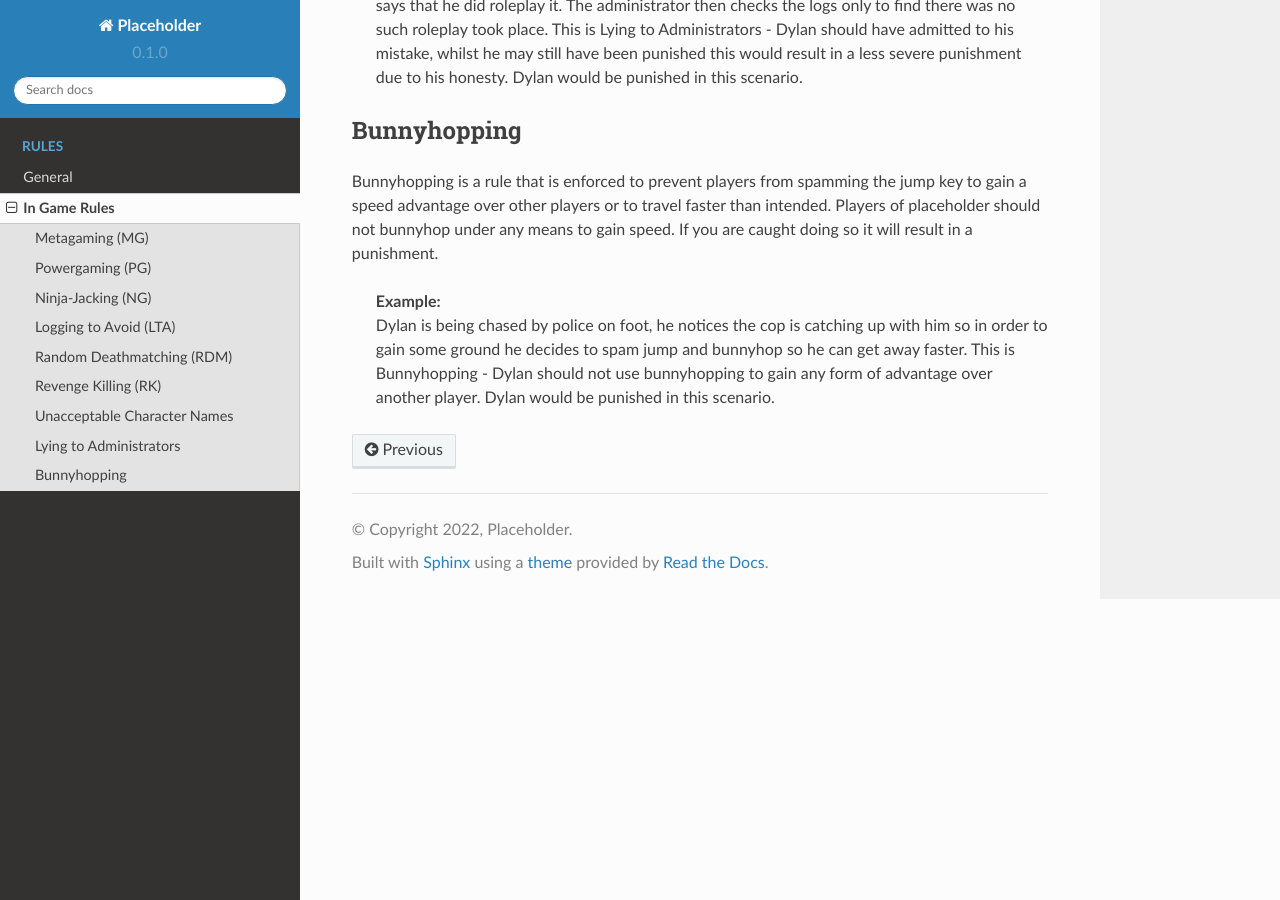
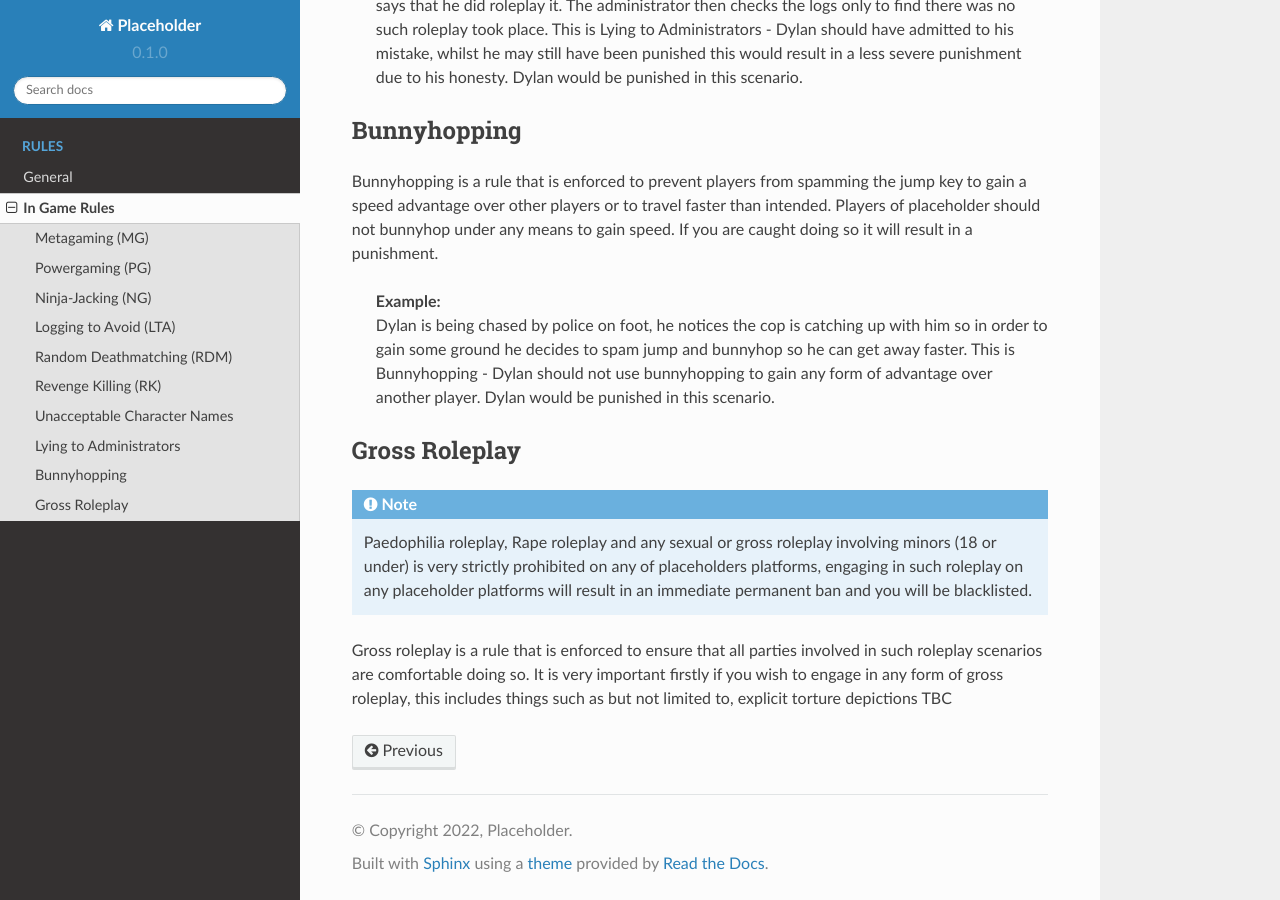
Before and after one commit to Illeeminati/doc, a Sphinx documentation site: the page built from docs/source/rules/ig_rules.rst, in a window 1280 px wide and 900 px high, scrolled down 4152 px. Built offline with Sphinx 7.4.7 and the Read the Docs theme 2.0.0, drawn with Linux system fonts in a browser that asks for light colours.

Commit message:
Update ig_rules.rst

```diff
--- a/docs/source/rules/ig_rules.rst
+++ b/docs/source/rules/ig_rules.rst
@@ -104,3 +104,12 @@ Bunnyhopping is a rule that is enforced to prevent players from spamming the jum
 
    | **Example:**
    | Dylan is being chased by police on foot, he notices the cop is catching up with him so in order to gain some ground he decides to spam jump and bunnyhop so he can get away faster. This is Bunnyhopping - Dylan should not use bunnyhopping to gain any form of advantage over another player. Dylan would be punished in this scenario.
+
+***************
+Gross Roleplay
+***************
+
+.. note::
+  Paedophilia roleplay, Rape roleplay and any sexual or gross roleplay involving minors (18 or under) is very strictly prohibited on any of placeholders platforms, engaging in such roleplay on any placeholder platforms will result in an immediate permanent ban and you will be blacklisted.
+
+Gross roleplay is a rule that is enforced to ensure that all parties involved in such roleplay scenarios are comfortable doing so. It is very important firstly if you wish to engage in any form of gross roleplay, this includes things such as but not limited to, explicit torture depictions TBC
```
